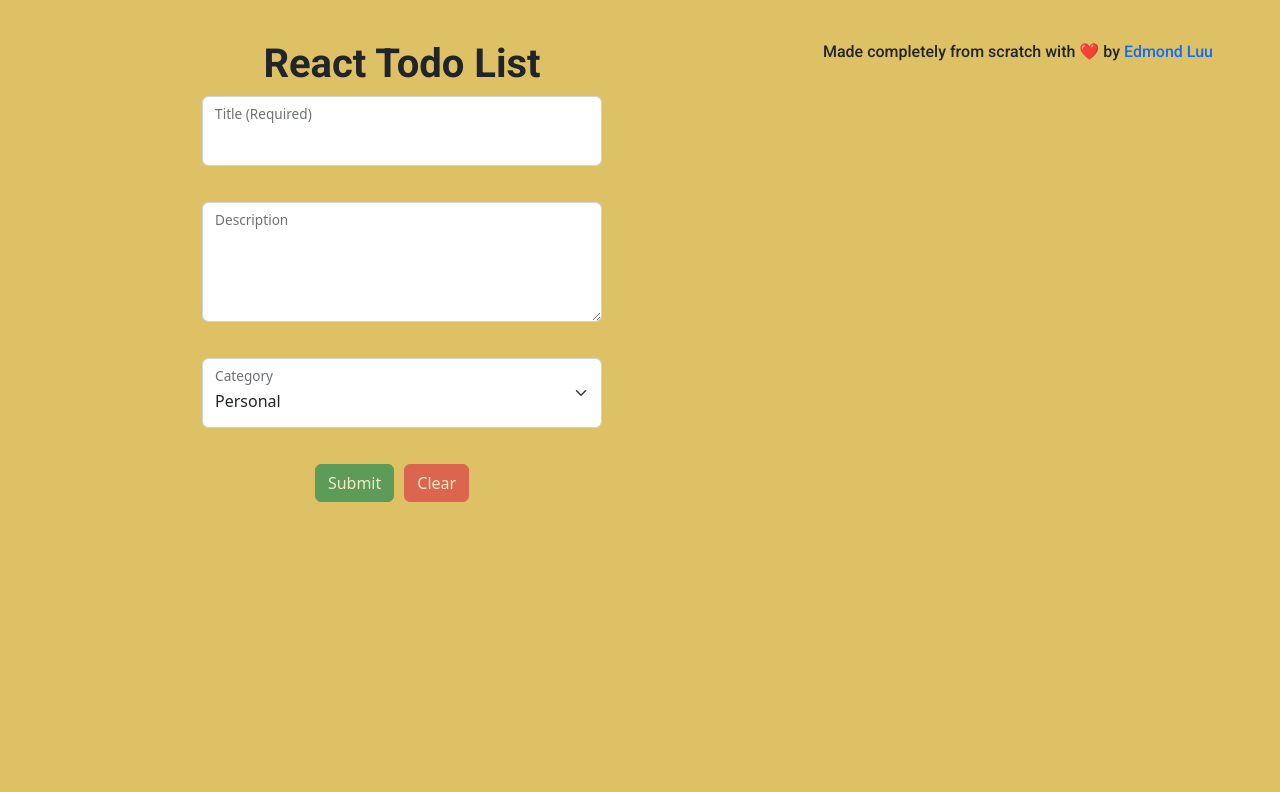
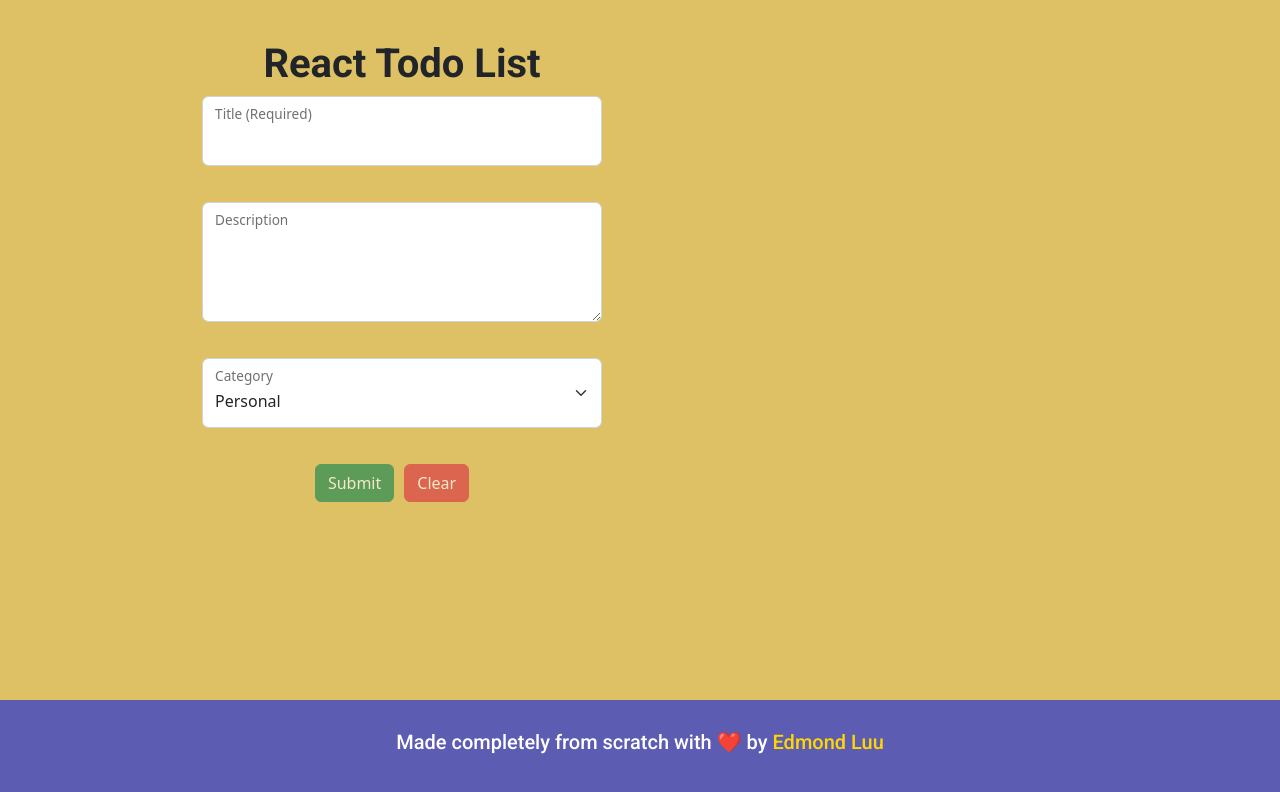
Before and after one commit to Edmond-Luu/react-todo-list, a React (Create React App) app: page / in a window 1280 px wide. Shown: the top 792 px of the page. Built offline with nearby package versions, Linux system fonts and the light colour scheme.

Commit message:
Added a footer

```diff
--- a/package.json
+++ b/package.json
@@ -16,7 +16,7 @@
     "web-vitals": "^2.1.4"
   },
   "scripts": {
-    "predeploy": "npm run build",
+    "predeploy" : "npm run build",
     "deploy": "gh-pages -d build",
     "start": "react-scripts start",
     "build": "react-scripts build",
--- a/src/App.js
+++ b/src/App.js
@@ -221,7 +221,7 @@ function App() {
     });
   }
 
-  function pinAll(){
+  function pinAll() {
     setPinnedList(oldList => [...fullList, ...oldList]);
     setFullList([]);
     setEditMode(false);
@@ -271,6 +271,7 @@ function App() {
   })
 
   return (
+    <div>
       <div className="container theGrid">
         <div className="grid1">
           <Form
@@ -287,13 +288,16 @@ function App() {
           </div>
         </div>
         <div className="grid2">
-        <p className="caption">Made completely from scratch with ❤️ by <a href="https://edmond-luu.github.io" target="_blank" rel="noreferrer">Edmond Luu</a></p>
           <h3 style={condStyle}>Todo Items <Icon.ListCheck /></h3>
           <button type="button" className="btn btn-primary unpinBtn" style={condStyle} onClick={pinAll}>Pin All Items</button>
           <button type="button" className="btn btn-danger" style={condStyle} onClick={deleteAll}>Delete All Items</button>
           {itemElements}
         </div>
       </div>
+      <div className="footer">
+        <p className="caption">Made completely from scratch with ❤️ by <a href="https://edmond-luu.github.io" target="_blank" rel="noreferrer">Edmond Luu</a></p>
+      </div>
+    </div>
   )
 }
 
--- a/src/Item.js
+++ b/src/Item.js
@@ -42,7 +42,7 @@ export default function Item(props) {
 
                     {props.editMode ?
                         "":
-                        <button type="button" className="btn btn-warning littleBtn" onClick={(e) => props.toggleEditOn(e, props.id)}><Icon.Pencil /></button>}
+                        <button type="button" className="btn btn-light littleBtn" onClick={(e) => props.toggleEditOn(e, props.id)}><Icon.Pencil /></button>}
 
 
                     {props.edit ?
--- a/src/index.css
+++ b/src/index.css
@@ -14,6 +14,11 @@ body {
 
 a{
     text-decoration: none;
+    color: gold;
+}
+
+a:hover{
+    color: rgb(73, 208, 28);
 }
 
 form{
@@ -128,6 +133,20 @@ h2, .caption{
     margin-left: auto;
 }
 
+.footer{
+    display: flex;
+    position: absolute;
+    height: 100px;
+    bottom: 0;
+    left: 0;
+    background-color: rgb(92, 92, 179);
+    width: 100%;
+    color: white;
+    align-items: center;
+    justify-content: center;
+    font-size: 20px;
+  }
+
 @media (max-width: 1300px){
     .grid1{
         min-width: 50vw;
```
Lines whose indentation alone changed are shown as unchanged.
